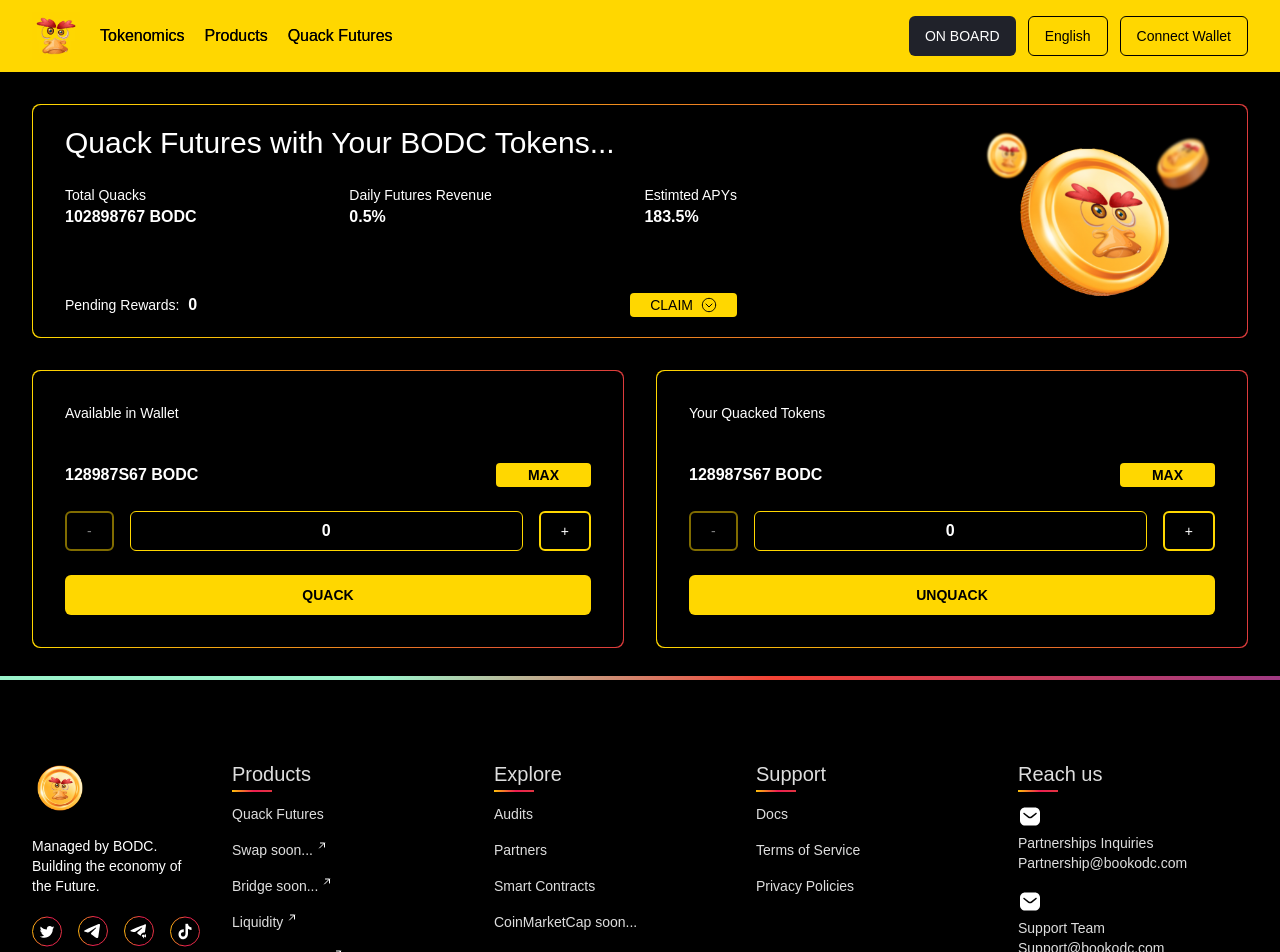
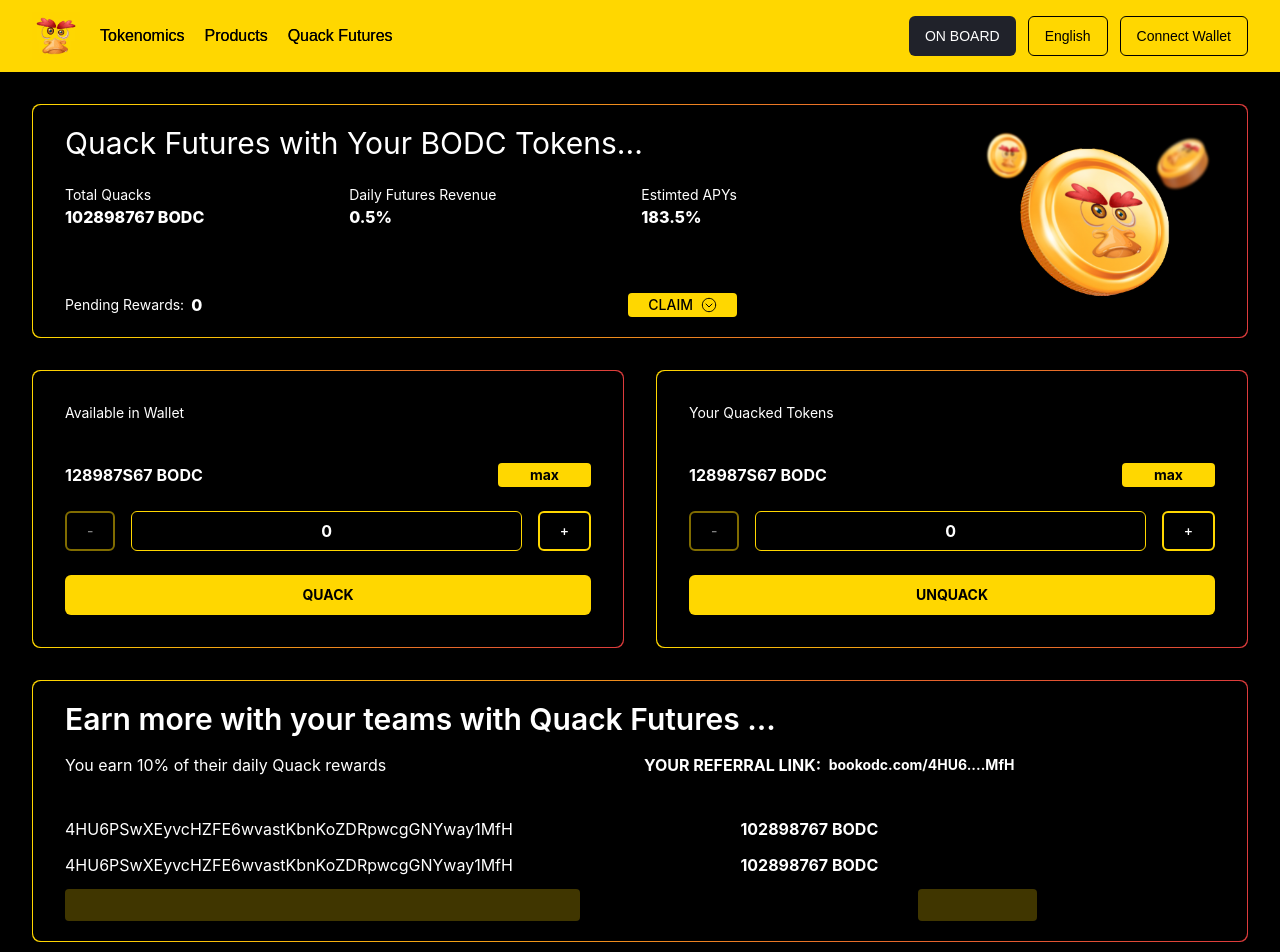
Before and after one commit to samuel-extras/bodc, a React (Vite) app: page /quack in a window 1280 px wide. Shown: the top 952 px of the page. Built offline with nearby package versions, Linux system fonts and the light colour scheme; a web font is replaced by a local one.

Commit message:
feat: new section under the quack page

```diff
--- a/src/App.css
+++ b/src/App.css
@@ -2,10 +2,12 @@
 @tailwind components;
 @tailwind utilities;
 /* @import url(https://db.onlinewebfonts.com/c/b0b8a10e9c97391e66297c8b5398984f?family=Geom+Graphic+W03+Regular); */
+@import url("https://fonts.googleapis.com/css2?family=Inter:wght@100..900&display=swap");
 @font-face {
   font-family: "Geom Graphic W03 Regular";
   src: url("https://db.onlinewebfonts.com/t/b0b8a10e9c97391e66297c8b5398984f.eot");
-  src: url("https://db.onlinewebfonts.com/t/b0b8a10e9c97391e66297c8b5398984f.eot?#iefix")
+  src:
+    url("https://db.onlinewebfonts.com/t/b0b8a10e9c97391e66297c8b5398984f.eot?#iefix")
       format("embedded-opentype"),
     url("https://db.onlinewebfonts.com/t/b0b8a10e9c97391e66297c8b5398984f.woff2")
       format("woff2"),
--- a/src/components/Quack.tsx
+++ b/src/components/Quack.tsx
@@ -16,7 +16,10 @@ const Quack = () => {
     trackVisibility: true,
   });
   return (
-    <div className="text-white mx-auto max-w-7xl sm:px-8 py-8 px-2" ref={ref}>
+    <div
+      className="text-white mx-auto max-w-7xl sm:px-8 py-8 px-2 font-inter"
+      ref={ref}
+    >
       <div
         className={`grid md:grid-cols-2 gap-8 transition-all duration-2000 ease-in-out ${
           inView ? "translate-x-0 opacity-100" : "-translate-x-full opacity-0"
@@ -117,12 +120,12 @@ const Quack = () => {
                 <p className="font-bold">128987S67 BODC</p>
                 <Button
                   type="button"
-                  className="uppercase bg-[#FFD700] hover:bg-white text-black h-6 font-bold rounded px-8"
+                  className=" bg-[#FFD700] hover:bg-white text-black h-6 font-bold rounded px-8"
                 >
                   max
                 </Button>
               </div>
-              <div className="flex justify-between gap-2 sm:gap-4 mb-6">
+              <div className="flex justify-between gap-2 lg:gap-4 mb-6">
                 <Button
                   className="bg-transparent border-2 border-[#FFD700] px-5"
                   variant="outline"
@@ -173,12 +176,12 @@ const Quack = () => {
                 <p className="font-bold">128987S67 BODC</p>
                 <Button
                   type="button"
-                  className="uppercase bg-[#FFD700] hover:bg-white text-black h-6 font-bold rounded px-8"
+                  className=" bg-[#FFD700] hover:bg-white text-black h-6 font-bold rounded px-8"
                 >
                   max
                 </Button>
               </div>
-              <div className="flex justify-between gap-2 sm:gap-4 mb-6">
+              <div className="flex justify-between gap-2 lg:gap-4 mb-6">
                 <Button
                   className="bg-transparent border-2 border-[#FFD700] px-5"
                   variant="outline"
@@ -221,6 +224,55 @@ const Quack = () => {
             </form>
           </div>
         </div>
+
+        <div className="w-full col-span-full bg-gradient-to-r from-[#FFD700] to-[#DD3B3C] rounded-lg p-px hover:opacity-85 min-h-20 overflow-hidden">
+          <div className=" bg-black hover:bg-black rounded-lg w-full h-full py-5 px-4 sm:px-8  gap-10 ">
+            <h1 className="text-xl md:text-3xl mb-4 text-center md:text-start font-semibold">
+              Earn more with your teams with Quack Futures ...{" "}
+            </h1>
+            <div className="grid md:grid-cols-2 gap-2 md:mb-10">
+              <p className="text-center md:text-start">
+                You earn 10% of their daily Quack rewards
+              </p>
+              <div className="grid md:flex items-center my-8 md:my-0">
+                <p className="font-bold text-center md:text-start">
+                  YOUR REFERRAL LINK: &nbsp;{" "}
+                </p>
+                <p className="text-sm text-center md:text-start font-bold">
+                  {" "}
+                  bookodc.com/4HU6....MfH{" "}
+                </p>
+              </div>
+            </div>
+            <div className="space-y-3">
+              <dl className="grid md:grid-cols-14 gap-2 md:gap-8">
+                <dt className="md:col-span-8 break-all text-center md:text-start">
+                  4HU6PSwXEyvcHZFE6wvastKbnKoZDRpwcgGNYway1MfH
+                </dt>
+                <dd className="font-bold md:col-span-6 text-center md:text-start">
+                  102898767 BODC
+                </dd>
+              </dl>
+              <dl className="grid md:grid-cols-14 gap-2 md:gap-8">
+                <dt className="md:col-span-8 break-all text-center md:text-start">
+                  4HU6PSwXEyvcHZFE6wvastKbnKoZDRpwcgGNYway1MfH
+                </dt>
+                <dd className="font-bold md:col-span-6 text-center md:text-start">
+                  102898767 BODC
+                </dd>
+              </dl>
+
+              <dl className="grid md:grid-cols-14 gap-3 md:gap-8">
+                <dt className="md:col-span-8 flex justify-center md:justify-start">
+                  <div className="w-4/5 h-8 bg-[#FFD700] bg-opacity-25 rounded "></div>
+                </dt>
+                <dd className="md:col-span-6 flex justify-center md:justify-start w-full mx-auto ">
+                  <div className="w-1/4 h-8 bg-[#FFD700] bg-opacity-25 rounded mx-auto"></div>
+                </dd>
+              </dl>
+            </div>
+          </div>
+        </div>
       </div>
     </div>
   );
--- a/tailwind.config.js
+++ b/tailwind.config.js
@@ -28,6 +28,7 @@ module.exports = {
       },
       fontFamily: {
         geomGraphic: ["Geom Graphic W03 Regular", "sans-serif"],
+        inter: ["Inter", "sans-serif"],
       },
       gridTemplateColumns: {
         // Simple 14 column grid
```
